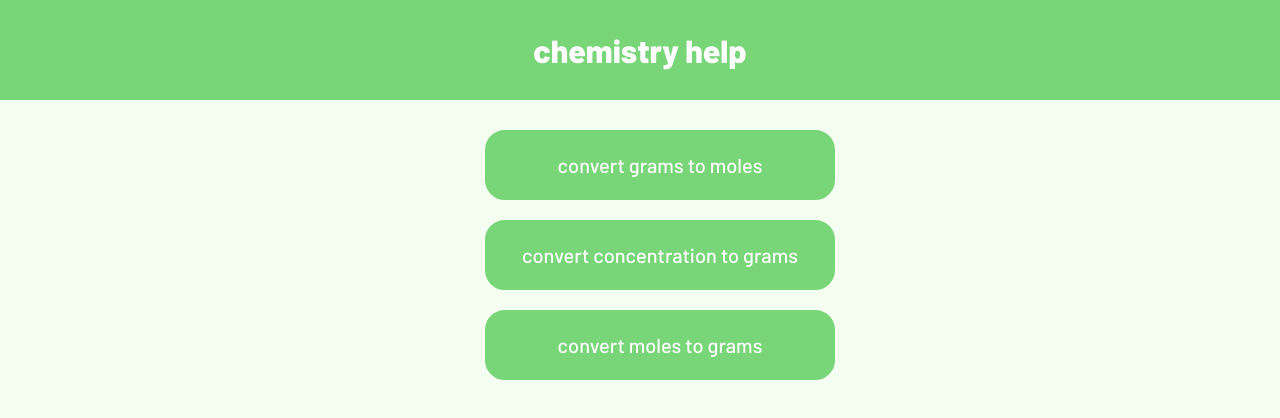
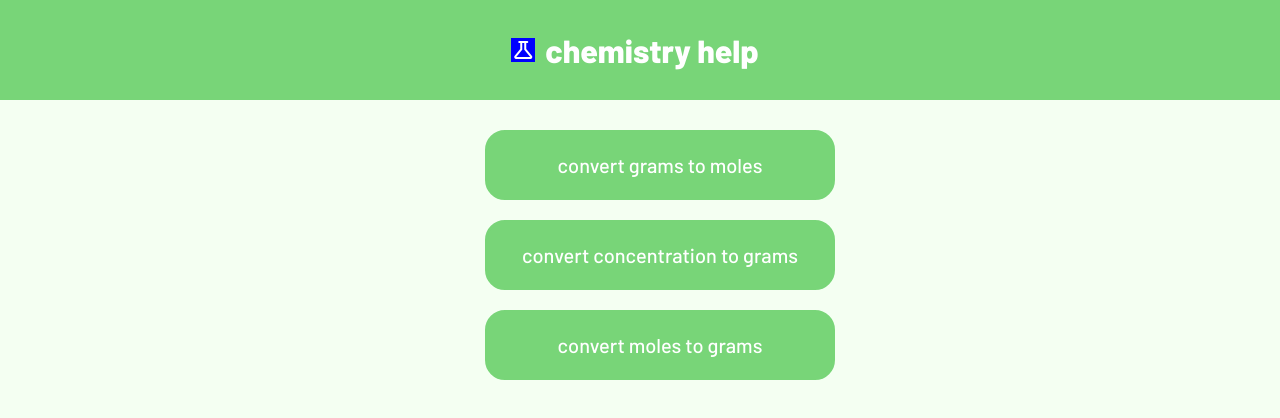
Before and after one commit to averyj123/chem-help, a website: page index.html in a window 1280 px wide. Drawn offline with nearby package versions, Linux system fonts and the light colour scheme; some packages are replaced by stand-ins of ours; a script that the page names is missing.

Commit message:
add chemistry icon, fixes minor bug

```diff
--- a/index.html
+++ b/index.html
@@ -7,12 +7,13 @@
    <title>CHEM</title>
    <link rel="shortcut icon" href="./chem-logo.ico" type="image/x-icon">
    <link rel="stylesheet" href="./style.css">
-
-   <link href="https://cdnjs.cloudflare.com/ajax/libs/sweetalert/1.1.3/sweetalert.css" rel="stylesheet" />
-   <script src="https://cdnjs.cloudflare.com/ajax/libs/sweetalert/1.1.3/sweetalert.min.js"></script>
+   <link rel="stylesheet" href="https://fonts.googleapis.com/css2?family=Material+Symbols+Outlined:opsz,wght,FILL,GRAD@20..48,100..700,0..1,-50..200" />
 </head>
 <body>
    <div class="header">
+      <span class="material-symbols-outlined" id ='hello'>
+         science
+      </span>
       <h1>chemistry help</h1>
    </div>
    <div class="buttons">
--- a/script.js
+++ b/script.js
@@ -153,8 +153,7 @@ concButton.addEventListener('click', getConc);
 
 function getMoles() {
    let mass =getMolar();
-   let grams = getVal('how many grams?')
-   //let grams = window.prompt('how many grams?')
+   let grams = window.prompt('how many grams?')
    window.alert(`Molar mass: ${mass} \n number of moles: ${grams/mass}`)
    window.alert(input);
 }
--- a/style.css
+++ b/style.css
@@ -10,11 +10,11 @@
    align-items: center;
    height: 100px;
    background-color: rgb(120, 213, 120);
-
+   justify-content: center;
 }
 
 h1 {
-   width: 100%;
+   padding:10px;
    color: white;
    text-align: center;
    font-family: Barlow;
@@ -49,3 +49,9 @@ button:hover {
    background-color: rgb(109, 193, 109);
    border-color: rgb(109, 193, 109);
 }
+#hello{
+   background: transparent;
+   color: white;
+   align-self:center;
+   background-color:blue;
+}
```
